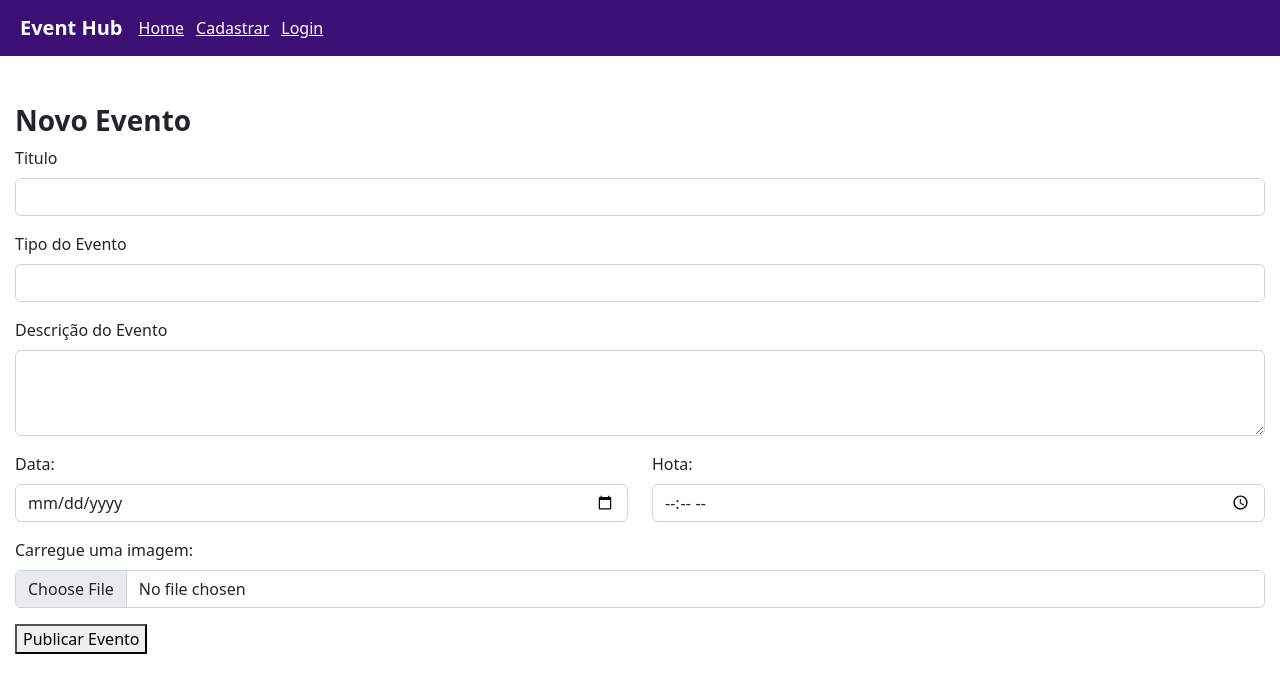
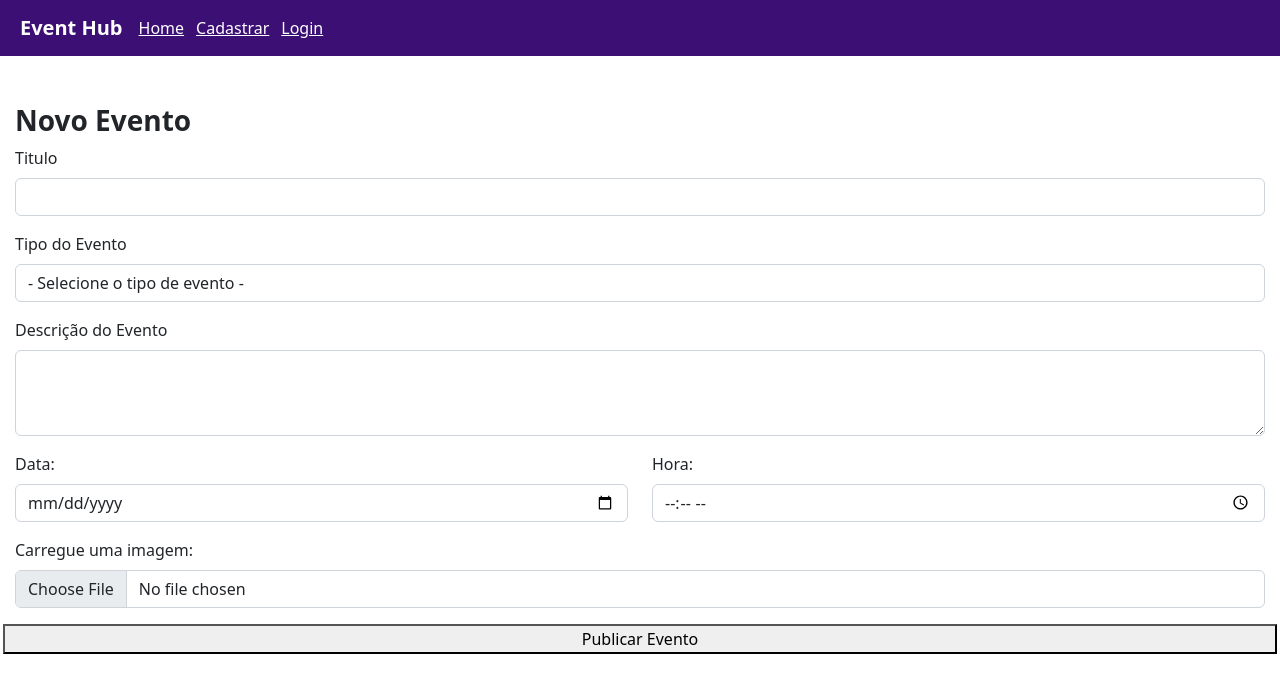
Before and after one commit to brennerpaiva/event-hub, a React (Create React App) app: page /postevents in a window 1280 px wide. Shown: the top 692 px of the page. Built offline with nearby package versions, Linux system fonts and the light colour scheme.

Commit message:
criada funcionalidade do usuário criar eventos

```diff
--- a/src/config/firebase.js
+++ b/src/config/firebase.js
@@ -1,6 +1,7 @@
 import { initializeApp } from "firebase/app";
 import { getFirestore } from "firebase/firestore";
 import { getAuth } from "firebase/auth";
+import { getStorage} from "firebase/storage"
 
 const firebaseConfig = {
     apiKey: "AIzaSyDGdefbtE47b4R19u-2GV-ERn9KdZMgXDU",
@@ -16,5 +17,5 @@ const firebaseConfig = {
 
   const db = getFirestore(firebaseApp);
   const auth = getAuth(firebaseApp);
-
-  export { db, auth };
+  const storage = getStorage(firebaseApp)
+  export { db, auth, storage };
--- a/src/pages/post-events/index.js
+++ b/src/pages/post-events/index.js
@@ -1,14 +1,66 @@
 import React, { useState } from "react";
 import { useSelector } from "react-redux";
-import { auth } from "../../config/firebase";
+import { storage, db } from "../../config/firebase";
 import { Link } from "react-router-dom";
+import { ref, uploadBytes, getDownloadURL } from "firebase/storage";
+import { addDoc, collection } from "firebase/firestore"
+
 
 import "./post-events.css"
 
 export default function PostEvents(){
 
+    const [image, setImage] = useState('')
+    const [title, setTitle] = useState('')
+    const [type, setType] = useState('')
+    const [details, setDetails] = useState('')
+    const [date, setDate] = useState('')
+    const [time, setTime] = useState('')
+    const usuarioEmail = useSelector(state => state.usuarioEmail);
+
     const [msgType, setMsgType] = useState('')
+    const [loading, setLoading] = useState(false)
 
+
+    async function register() {
+        const storageRef = ref(storage, `images/${image.name}`);
+        const uploadTask = uploadBytes(storageRef, image);
+        setLoading(true)
+
+
+        await addDoc(collection(db, "eventos"), {
+            titulo: title,
+            tipo: type,
+            detalhes: details,
+            data: date,
+            hora: time,
+            usuario: usuarioEmail,
+            visualizacoes: 0,
+            imagem: image.name ? image.name : "",
+            publico: true,
+            criacao: new Date()
+          })
+            .then(() => {
+                setMsgType("sucess")
+                setLoading(false)
+
+                uploadTask
+                .then((snapshot) => {
+                return getDownloadURL(snapshot.ref);
+                })
+                .then((url) => {
+                setImage(url);
+                })
+                .catch((error) => {
+                alert("Erro ao fazer upload da imagem:", error);
+                });
+        })
+            .catch((error) => {
+              console.log("erro ao registrar" + error);
+              setMsgType("error")
+              setLoading(false)
+            });
+        }
 
     return(
         <>
@@ -21,45 +73,51 @@ export default function PostEvents(){
             <form>
                 <div className="form-group">
                     <label>Titulo</label>
-                    <input type="text" className="form-control"/>
+                    <input onChange={(e) => setTitle(e.target.value)} type="text" className="form-control"/>
                 </div>
 
                 <div className="form-group">
                     <label>Tipo do Evento</label>
-                    <select className="form-control">
-                        <option value="Festa"></option>
-                        <option value="Teatro"></option>
-                        <option value="Show"></option>
-                        <option value="Evento"></option>
+                    <select  onChange={(e) => setType(e.target.value)} className="form-control">
+                        <option disabled selected value>- Selecione o tipo de evento -</option>
+                        <option >Festa</option>
+                        <option >Teatro</option>
+                        <option >Show</option>
+                        <option >Evento</option>
                     </select>
                 </div>
 
 
                 <div className="form-group">
                     <label>Descrição do Evento</label>
-                    <textarea className="form-control" rows="3"></textarea>
+                    <textarea onChange={(e) => setDetails(e.target.value)} className="form-control" rows="3"></textarea>
                 </div>
 
                 <div className="form-group row">
                     <div className="col-6">
                         <label>Data:</label> <br/>
-                        <input className="form-control" type="date" />
+                        <input onChange={(e) => setDate(e.target.value)} className="form-control" type="date" />
                     </div>
                     <div className="col-6">
-                        <label>Hota:</label> <br/>
-                        <input className="form-control" type="time" />
+                        <label>Hora:</label> <br/>
+                        <input onChange={(e) => setTime(e.target.value)} className="form-control" type="time" />
                     </div>
                 </div>
 
                 <div className="form-group">
                         <label>Carregue uma imagem:</label> <br/>
-                        <input className="form-control" type="file" />
+                        <input type="file" onChange={(e) => setImage(e.target.files[0])} className="form-control" />
                 </div>
 
-                <button>Publicar Evento</button>
+                <div className="row">
+                    <button className="mx-auto" onClick={register} type="button">Publicar Evento</button>
+                    {loading === true && <div class="spinner-border text-secondary mx-auto" role="status"></div>}
+                </div>
 
-                {msgType === 'sucess' && <span>Evento Publicado com sucesso!</span>}
-                {msgType === 'erro' && <span>Não foi possível publicar o evento!</span>}
+                <div className="msg-login text-center mt-3">
+                    {msgType === "sucess" && <span>Evento Publicado com sucesso!</span>}
+                    {msgType === "error" && <span>Não foi possível publicar o evento!</span>}
+                </div>
             </form>
         </div>
         </>
```
